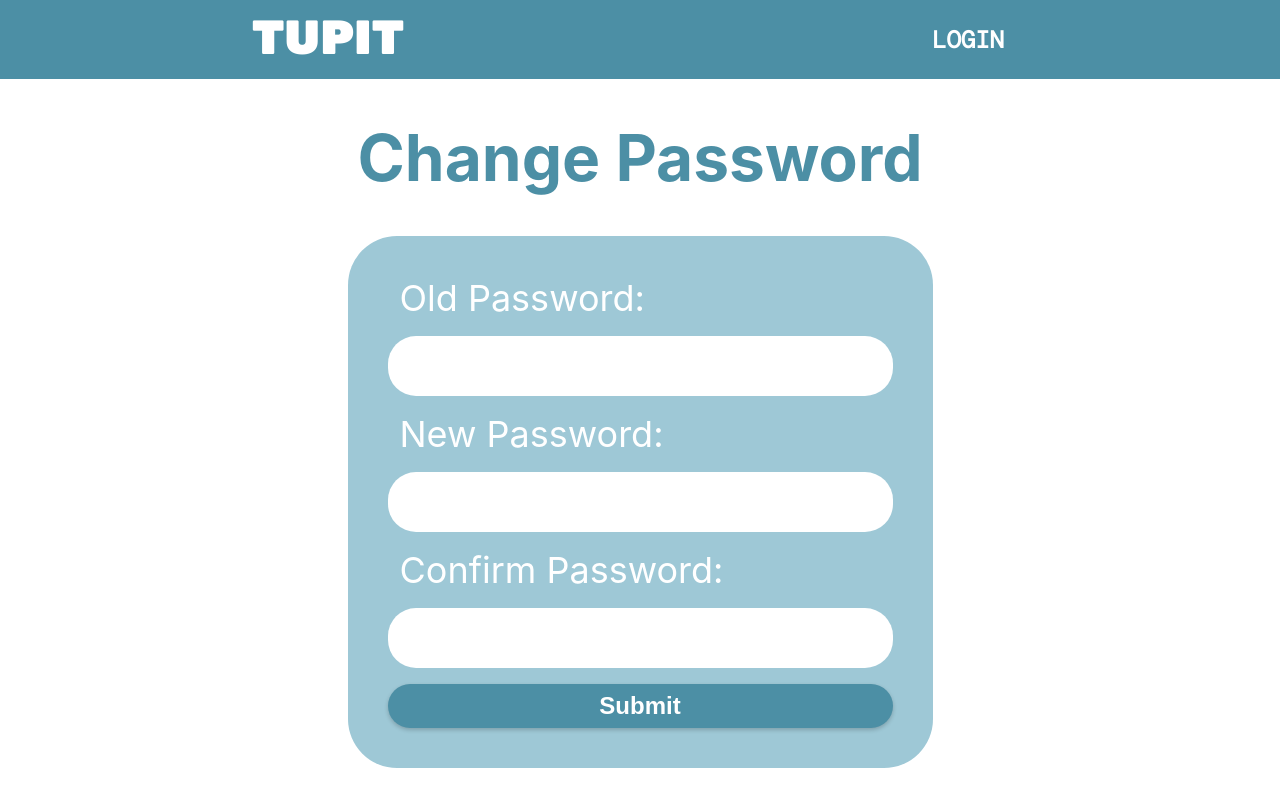
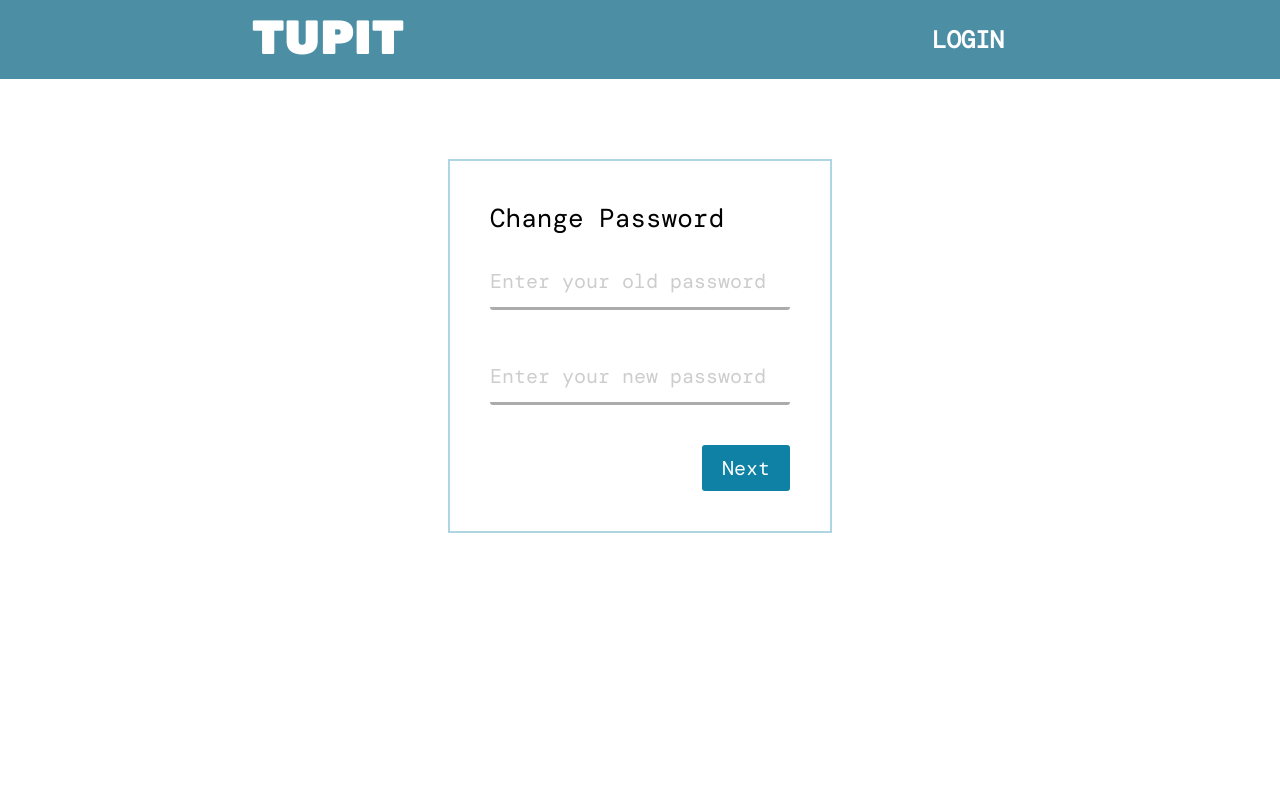
Before and after one commit to JumboCode/TUPIT, a Next.js app in the folder frontend/: page /ChangePass in a window 1280 px wide. Built offline with nearby package versions, Linux system fonts and the light colour scheme; no server answers; a web font is replaced by a local one.

Commit message:
Refactor authentication box

```diff
--- a/frontend/src/components/authbox.module.scss
+++ b/frontend/src/components/authbox.module.scss
@@ -0,0 +1,76 @@
+
+@import '../styles/global/colors.scss';
+
+/* TODO - Style placeholder to get lighter font */
+.container {
+  width: 100%;
+  height: 100%;
+  display: flex;
+  flex-direction: column;
+  justify-content: center;
+  align-items: center;
+}
+
+.box {
+  border: 2px solid $mid-blue;
+  box-sizing: border-box;
+  margin-top: 10vh;
+  width: 30%;
+  height: auto;
+  padding: 40px;
+}
+
+.box h3 {
+  color: $black;
+  font-size: 26px;
+  font-weight: 100;
+}
+
+.wrapper {
+  align-items: stretch;
+  display: flex;
+  flex-direction: row;
+  flex-wrap: wrap;
+  width: 100%;
+}
+
+.row {
+  flex: 0 0 100%;
+}
+
+/*
+ * TODO - Put new styling into global css
+ */
+.box input[type='text'] {
+  color: #ababab;
+  border-bottom: 3px solid $place-holder-text;
+  margin: 20px 0;
+  font-style: normal;
+  font-weight: normal;
+  font-size: 20px;
+  line-height: 26px;
+}
+
+.box input[type='text']::placeholder {
+  color: #cdcdcd;
+}
+
+.box input {
+  font-size: 30px;
+  border-radius: 3px;
+  height: 55px;
+  width: 100%;
+}
+
+.rowReverse {
+  display: flex;
+  flex-direction: row-reverse;
+  margin-top: 20px;
+}
+
+.rowReverse button {
+  color: white;
+  background-color: $dark-blue;
+  border-radius: 3px;
+  padding: 10px 20px;
+}
--- a/frontend/src/components/authbox.tsx
+++ b/frontend/src/components/authbox.tsx
@@ -1,55 +1,33 @@
 import React from 'react';
-import Link from 'next/link';
-
 import styles from './authbox.module.scss';
-const cx = classNames.bind(styles);
 
 interface AuthBoxInterface {
   header: string;
-  handleCallBack: (e) => void;
-  // content:
-}
+  callback: (e) => void;
+  content: JSX.Element[];
+  navigate: string;
+};
 
 const AuthBox = (props: AuthBoxInterface) => {
   return (
-    <>
     <div className={styles.container}>
       <div className={styles.box}>
         <h3>{props.header}</h3>
-          <form onSubmit={props.handleCallBack}>
+        <form onSubmit={props.callback}>
           <div className={styles.wrapper}>
+            {props.content.map((x: JSX.Element) => (
               <div className={styles.row}>
-                <label htmlFor="email">
-                  <input
-                    id="email"
-                    className={styles.reset}
-                    type="text"
-                    name="email"
-                    placeholder="Enter your email"
-                  />
-                </label>
+                {x}
               </div>
-              <div className={styles.row}>
-                <div className={styles.second}></div>
-                <label htmlFor="newpassword">
-                  <input
-                    id="newpassword"
-                    className={styles.reset}
-                    type="text"
-                    name="newpassword"
-                    placeholder="Enter your new password"
-                  />
-                </label>
-              </div>
+            ))}
           </div>
           <div className={styles.rowReverse}>
-              <button type="submit">Next</button>
+            <button type='submit'>{props.navigate}</button>
           </div>
         </form>
       </div>
     </div>
-    </>
   );
 };
 
-export const AuthBox;
+export default AuthBox;
--- a/frontend/src/pages/ChangePass/index.tsx
+++ b/frontend/src/pages/ChangePass/index.tsx
@@ -2,6 +2,7 @@ import React, { useEffect, useState } from 'react';
 import { useRouter } from 'next/router';
 import { useAuth } from '../../components/auth';
 import styles from './index.module.scss';
+import AuthBox from '../../components/authbox';
 
 export default function ChangePass() {
   const { isLoggedIn, csrfToken, login, logout } = useAuth();
@@ -43,18 +44,34 @@ export default function ChangePass() {
       } else alert('Password was incorrect');
   }
 
+  /* @TODO fix password input styling */
+  const content: JSX.Element[] = [
+    (<label htmlFor='oldPassword'>
+      <input id='oldPassword' type='text' name='old_password' placeholder='Enter your old password' required/>
+    </label>),
+    (<label htmlFor='newPassword'>
+      <input id='newPassword' type='text' name='new_password' placeholder='Enter your new password' required/>
+    </label>)
+  ];
+
   return (
-    <div className={styles.container}>
-      <h1>Change Password</h1>
-      <form className={styles.changePassForm} onSubmit={doChangePass}>
-        <p>Old Password: </p>
-        <input className={styles.textField} type="password" name="old_password" required />
-        <p>New Password: </p>
-        <input className={styles.textField} type="password" name="new_password" required />
-        <p>Confirm Password: </p>
-        <input className={styles.textField} type="password" name="new_password_confirm" required />
-        <input className={styles.button} type="submit" />
-      </form>
-    </div>
+    <AuthBox header={'Change Password'}
+     callback={doChangePass}
+     content={content}
+     navigate={'Next'} />
   );
+  // return (
+  //   <div className={styles.container}>
+  //     <h1>Change Password</h1>
+  //     <form className={styles.changePassForm} onSubmit={doChangePass}>
+  //       <p>Old Password: </p>
+  //       <input className={styles.textField} type="password" name="old_password" required />
+  //       <p>New Password: </p>
+  //       <input className={styles.textField} type="password" name="new_password" required />
+  //       <p>Confirm Password: </p>
+  //       <input className={styles.textField} type="password" name="new_password_confirm" required />
+  //       <input className={styles.button} type="submit" />
+  //     </form>
+  //   </div>
+  // );
 }
```
Also changed, not shown: frontend/src/pages/resetpass/index.tsx (+16 -46 lines). Lines whose indentation alone changed are shown as unchanged.
